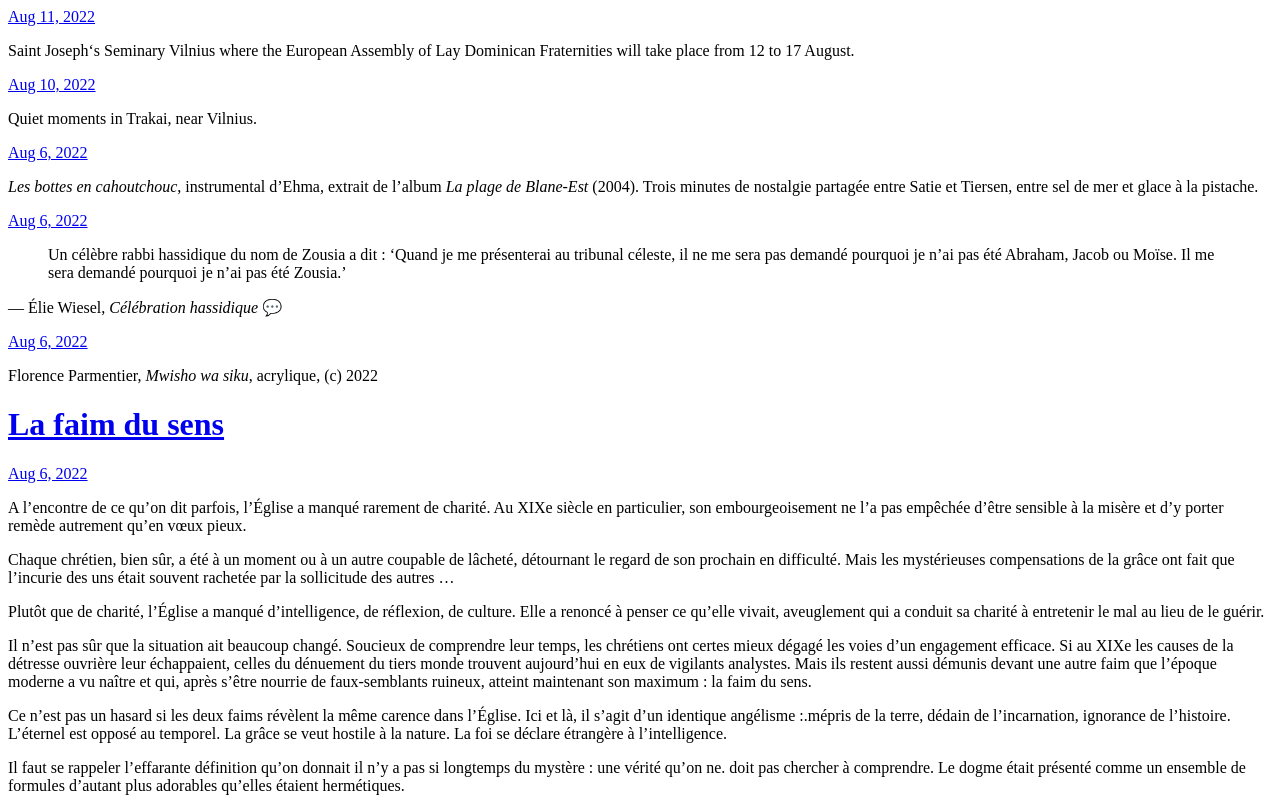
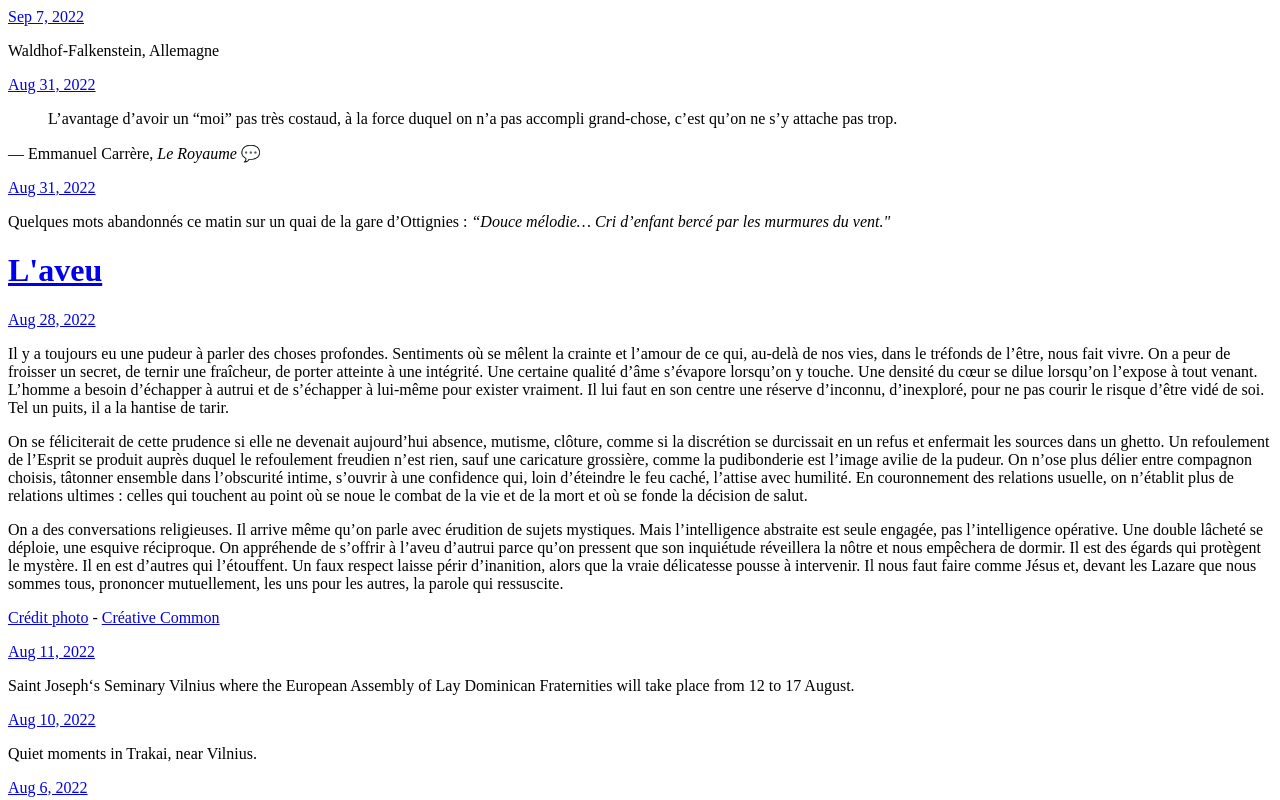
Before and after one commit to namuroisdotblog/lnamurois, a plain HTML site: page index.html in a window 1280 px wide. Shown: the top 800 px of the page. Drawn offline with Linux system fonts and the light colour scheme.

Commit message:
Archiving from Micro.blog.

```diff
--- a/index.html
+++ b/index.html
@@ -21,6 +21,61 @@
 <div class="h-feed">
 
 
+
+	  <div class="h-entry">
+
+
+		<a href="https://namurois.blog/2022/09/07/waldhoffalkenstein-allemagne.html" class="u-url"><time class="dt-published" datetime="2022-09-07 13:54:31 &#43;0200">Sep 7, 2022</time></a>
+
+		<div class="e-content">
+			 <p>Waldhof-Falkenstein, Allemagne</p>
+<!-- raw HTML omitted -->
+
+		</div>
+	  </div>
+
+	  <div class="h-entry">
+
+
+		<a href="https://namurois.blog/2022/08/31/lavantage-davoir-un.html" class="u-url"><time class="dt-published" datetime="2022-08-31 13:22:48 &#43;0200">Aug 31, 2022</time></a>
+
+		<div class="e-content">
+			 <blockquote>
+<p>L’avantage d’avoir un &ldquo;moi&rdquo; pas très costaud, à la force duquel on n’a pas accompli grand-chose, c’est qu’on ne s’y attache pas trop.</p>
+</blockquote>
+<p>— Emmanuel Carrère, <em>Le Royaume</em> 	💬</p>
+
+		</div>
+	  </div>
+
+	  <div class="h-entry">
+
+
+		<a href="https://namurois.blog/2022/08/31/quelques-mots-abandonns.html" class="u-url"><time class="dt-published" datetime="2022-08-31 13:03:17 &#43;0200">Aug 31, 2022</time></a>
+
+		<div class="e-content">
+			 <p>Quelques mots abandonnés ce matin sur un quai de la gare d’Ottignies : <em>&ldquo;Douce mélodie&hellip; Cri d&rsquo;enfant bercé par les murmures du vent.&quot;</em></p>
+<!-- raw HTML omitted -->
+
+		</div>
+	  </div>
+
+	  <div class="h-entry">
+
+			<h1><a href="https://namurois.blog/2022/08/28/laveu.html">L&#39;aveu</a></h1>
+
+
+		<a href="https://namurois.blog/2022/08/28/laveu.html" class="u-url"><time class="dt-published" datetime="2022-08-28 10:55:53 &#43;0200">Aug 28, 2022</time></a>
+
+		<div class="e-content">
+			 <!-- raw HTML omitted -->
+<p>Il y a toujours eu une pudeur à parler des choses profondes. Sentiments où se mêlent la crainte et l’amour de ce qui, au-delà de nos vies, dans le tréfonds de l’être, nous fait vivre. On a peur de froisser un secret, de ternir une fraîcheur, de porter atteinte à une intégrité. Une certaine qualité d’âme s’évapore lorsqu’on y touche. Une densité du cœur se dilue lorsqu’on l’expose à tout venant. L’homme a besoin d’échapper à autrui et de s’échapper à lui-même pour exister vraiment. Il lui faut en son centre une réserve d’inconnu, d’inexploré, pour ne pas courir le risque d’être vidé de soi. Tel un puits, il a la hantise de tarir.</p>
+<p>On se féliciterait de cette prudence si elle ne devenait aujourd’hui absence, mutisme, clôture, comme si la discrétion se durcissait en un refus et enfermait les sources dans un ghetto. Un refoulement de l’Esprit se produit auprès duquel le refoulement freudien n’est rien, sauf une caricature grossière, comme la pudibonderie est l’image avilie de la pudeur. On n’ose plus délier entre compagnon choisis, tâtonner ensemble dans l’obscurité intime, s’ouvrir à une confidence qui, loin d’éteindre le feu caché, l’attise avec humilité. En couronnement des relations usuelle, on n’établit plus de relations ultimes : celles qui touchent au point où se noue le combat de la vie et de la mort et où se fonde la décision de salut.</p>
+<p>On a des conversations religieuses. Il arrive même qu’on parle avec érudition de sujets mystiques. Mais l’intelligence abstraite est seule engagée, pas l’intelligence opérative. Une double lâcheté se déploie, une esquive réciproque. On appréhende de s’offrir à l’aveu d’autrui parce qu’on pressent que son inquiétude réveillera la nôtre et nous empêchera de dormir. Il est des égards qui protègent le mystère. Il en est d’autres qui l’étouffent. Un faux respect laisse périr d’inanition, alors que la vraie délicatesse pousse à intervenir. Il nous faut faire comme Jésus et, devant les Lazare que nous sommes tous, prononcer mutuellement, les uns pour les autres, la parole qui ressuscite.</p>
+<p><a href="https://www.flickr.com/photos/__olga__/3080947244/">Crédit photo</a> - <a href="https://creativecommons.org/licenses/by-nc/2.0/">Créative Common</a></p>
+
+		</div>
+	  </div>
 
 	  <div class="h-entry">
 
```
